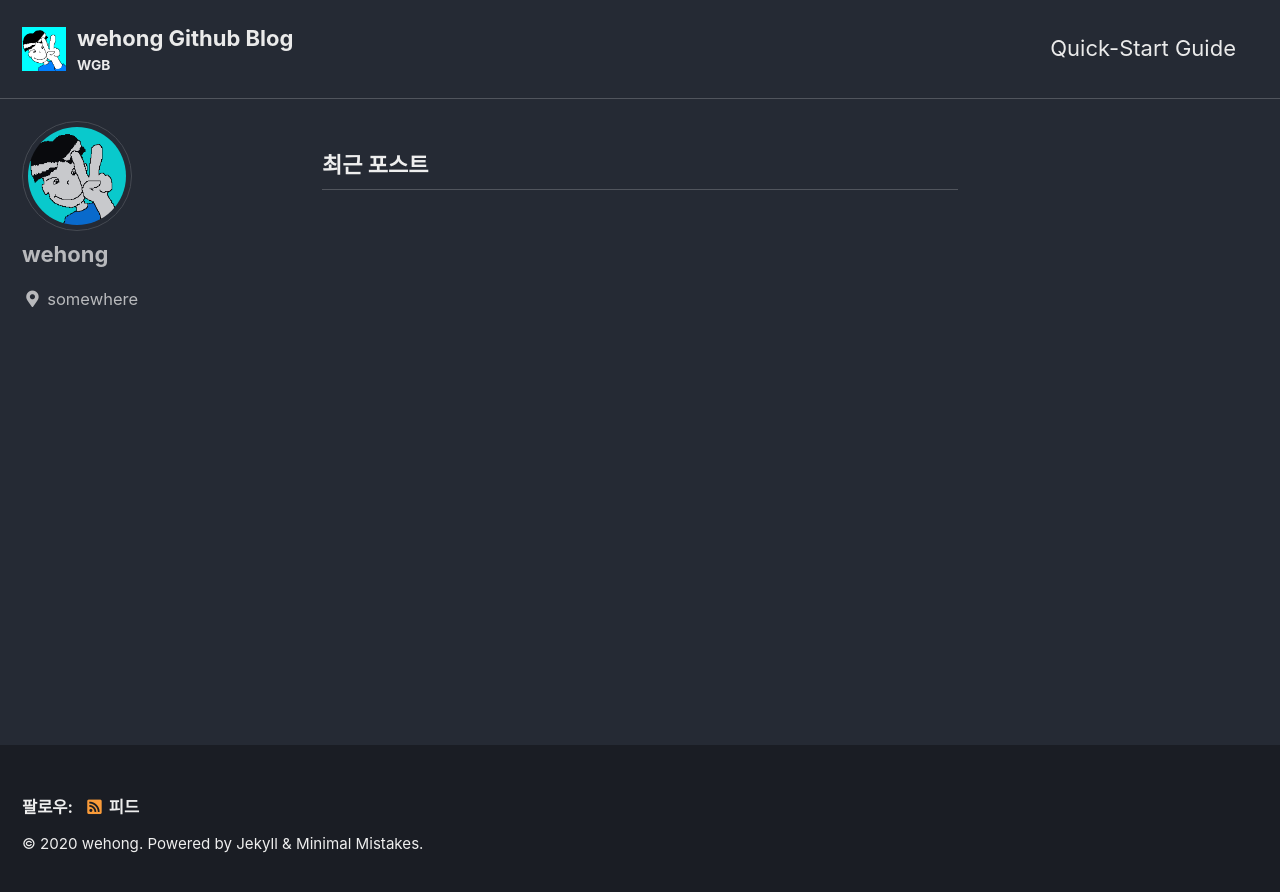
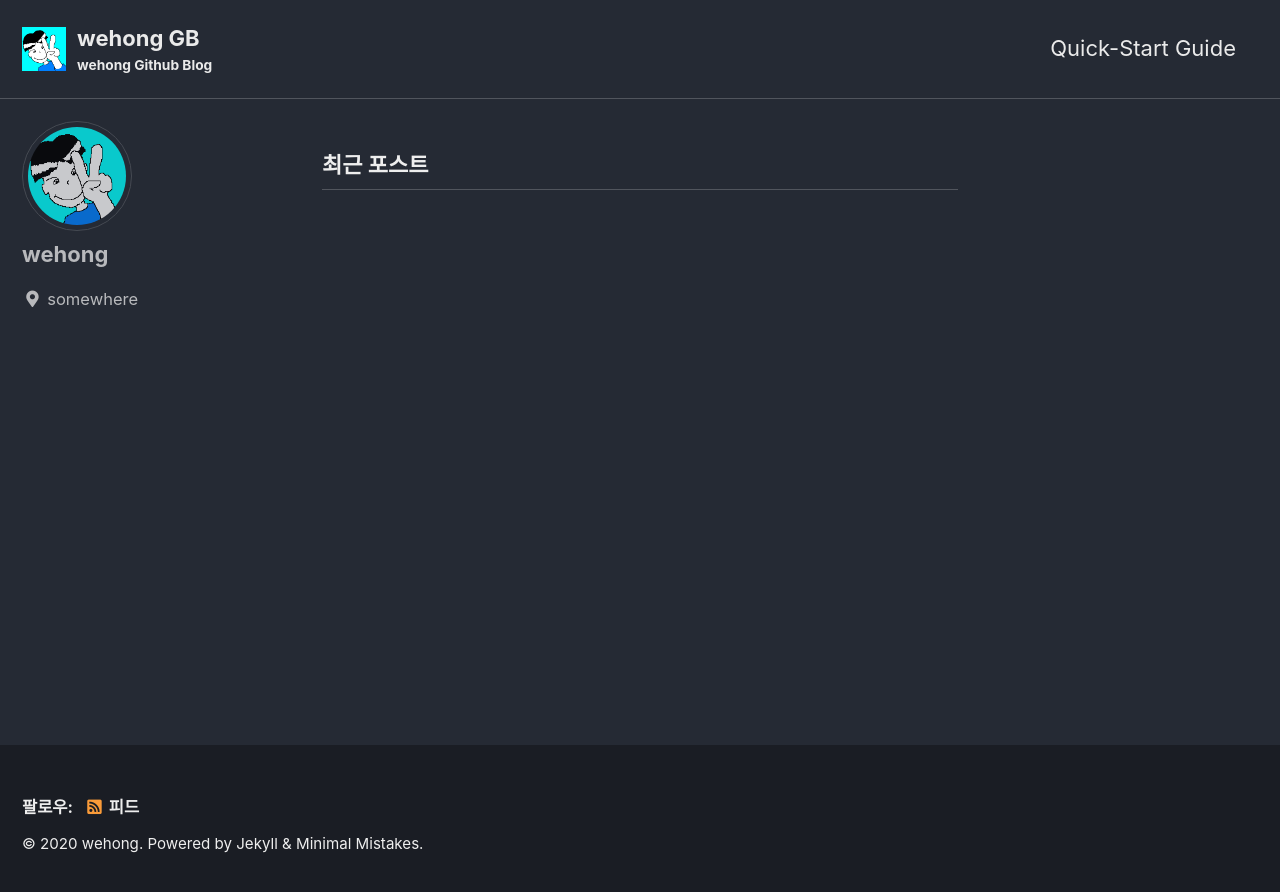
Before and after one commit to wehong/wehong.github.io, a Jekyll site: the page built from index.html, in a window 1280 px wide. Shown: the top 892 px of the page. Built offline with Jekyll 4.4.1, drawn with Linux system fonts in a browser that asks for light colours; cached includes are drawn as plain includes; the list of posts is cut into pages by our own code.

Commit message:
change site info

```diff
--- a/_config.yml
+++ b/_config.yml
@@ -16,11 +16,11 @@ minimal_mistakes_skin    : "dark" # "default" # "air", "aqua", "contrast", "dark
 
 # Site Settings
 locale                   : "ko-KR"
-title                    : "wehong Github Blog"
+title                    : "wehong GB"
 title_separator          : "-"
-subtitle                 : "WGB" # site tagline that appears below site title in masthead
+subtitle                 : "wehong Github Blog" # site tagline that appears below site title in masthead
 name                     : "wehong"
-description              : "wehong GB"
+description              : "wehong"
 url                      : "https://wehong.github.io" # the base hostname & protocol for your site e.g. "https://mmistakes.github.io"
 baseurl                  : "" # the subpath of your site, e.g. "/blog"
 repository               : # GitHub username/repo-name e.g. "mmistakes/minimal-mistakes"
```
